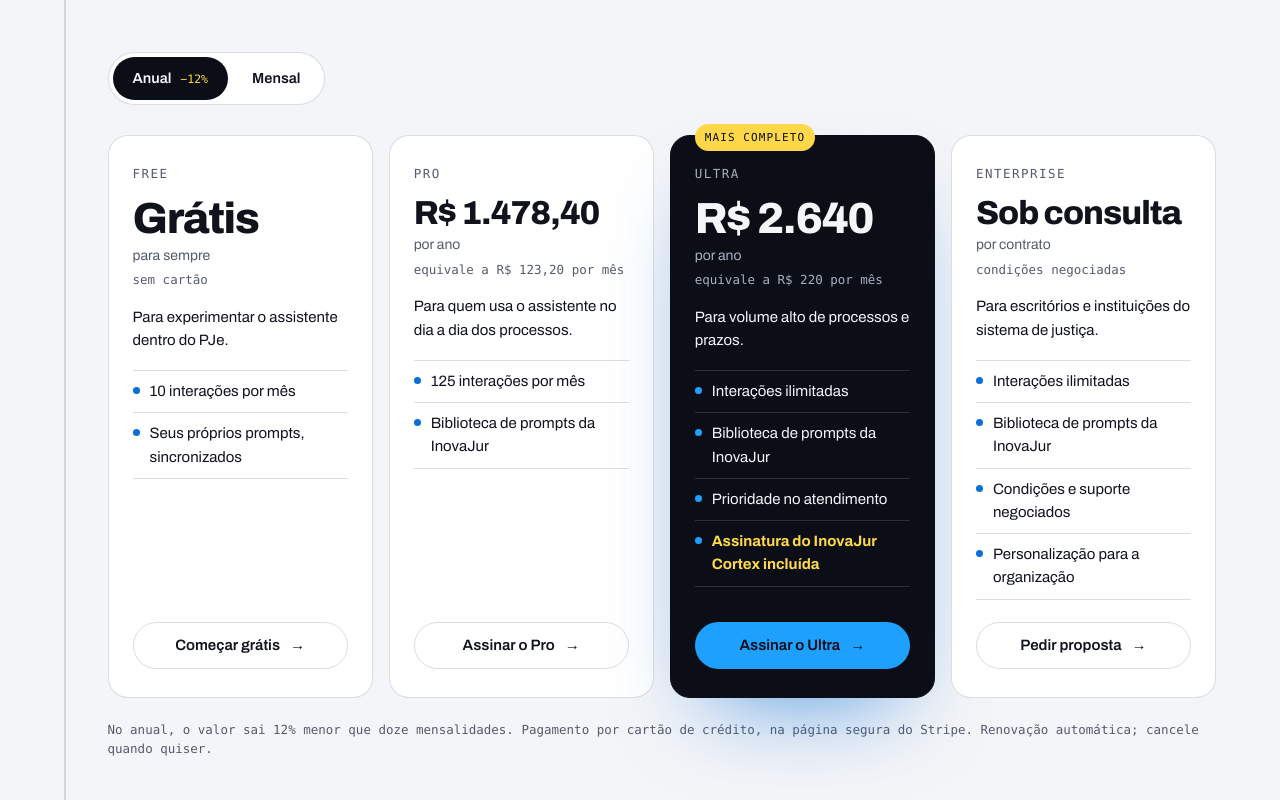
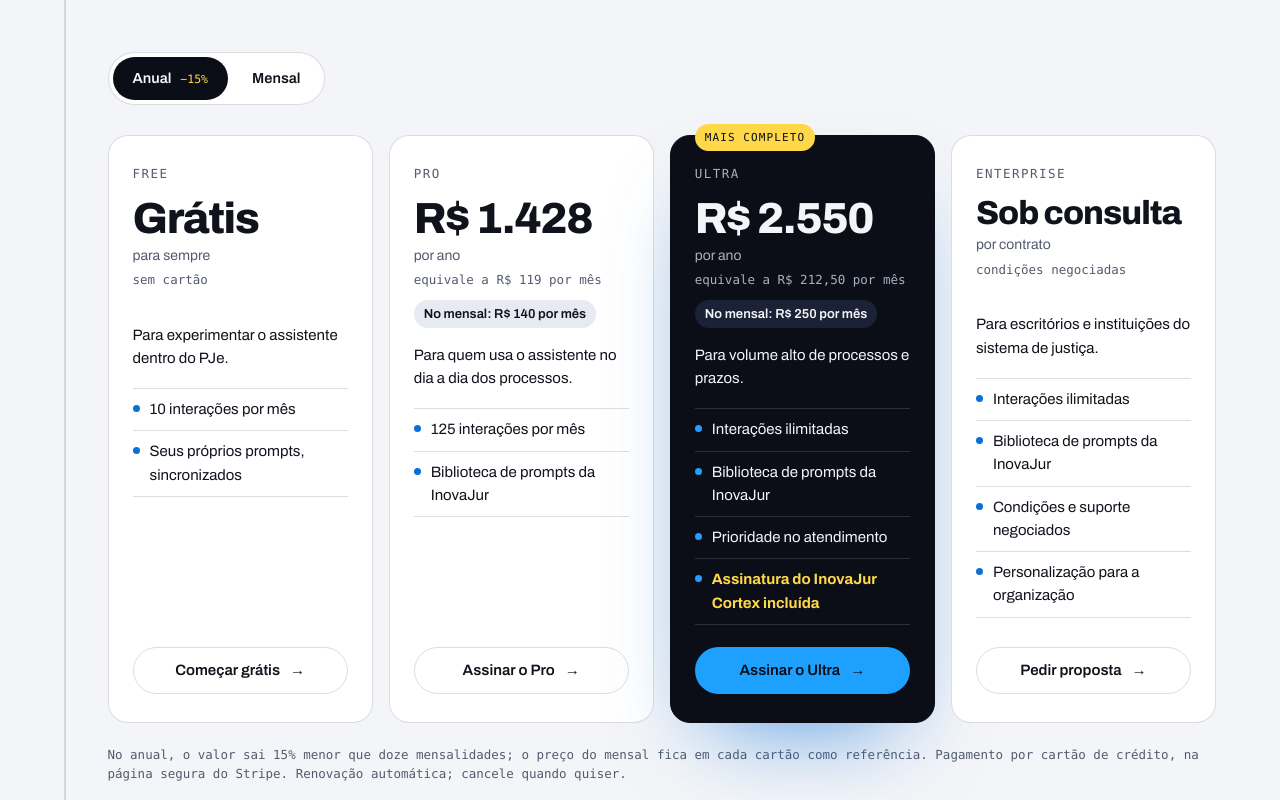
Before and after one commit to RodrigoTercas/inova-ai-site, a plain HTML site: page index.html in a window 1280 px wide. Shown: the part 6440-7240 px from the top of the page. Drawn offline with Linux system fonts and the light colour scheme; a web font is replaced by a local one.

Commit message:
Plano anual com 15% de desconto e o preço mensal como referência
Co-Authored-By: Claude Opus 5.5 <noreply@anthropic.com>

```diff
--- a/app.js
+++ b/app.js
@@ -8,8 +8,8 @@ const CONTATO = {
 };
 
 // Planos conforme a apresentação comercial de 18/11/2026. `mensal` em reais.
-// O anual segue a regra do InovaJur Cortex: 12% de desconto sobre doze mensalidades.
-const DESCONTO_ANUAL = 0.12;
+// No anual, 15% de desconto sobre doze mensalidades (definido pelo usuário em 21/11/2026).
+const DESCONTO_ANUAL = 0.15;
 const PLANOS = [
   { nome: 'Free', mensal: 0, para: 'Para experimentar o assistente dentro do PJe.',
     itens: ['10 interações por mês', 'Seus próprios prompts, sincronizados'], acao: 'Começar grátis' },
@@ -143,18 +143,19 @@ function aoVer(alvo, fn, margem = '0px 0px -12% 0px') {
   let ciclo = 'anual';   // o anual é o plano em destaque, como no site do Cortex
   // preço grande, sufixo e linha de apoio de cada plano no ciclo escolhido
   function valores(p) {
-    if (p.mensal === null) return ['Sob consulta', 'por contrato', 'condições negociadas'];
-    if (p.mensal === 0) return ['Grátis', 'para sempre', 'sem cartão'];
-    if (ciclo === 'anual') { const a = anualDe(p.mensal); return [reais(a), 'por ano', `equivale a ${reais(Math.round(a / 12 * 100) / 100)} por mês`]; }
-    return [reais(p.mensal), 'por mês', `ou ${reais(anualDe(p.mensal))} por ano`];
+    // o quarto item é a referência: no anual, o preço do mensal; no mensal, o que se paga no anual
+    if (p.mensal === null) return ['Sob consulta', 'por contrato', 'condições negociadas', ''];
+    if (p.mensal === 0) return ['Grátis', 'para sempre', 'sem cartão', ''];
+    if (ciclo === 'anual') { const a = anualDe(p.mensal); return [reais(a), 'por ano', `equivale a ${reais(Math.round(a / 12 * 100) / 100)} por mês`, `No mensal: ${reais(p.mensal)} por mês`]; }
+    return [reais(p.mensal), 'por mês', `ou ${reais(anualDe(p.mensal))} por ano`, `No anual: ${reais(Math.round(anualDe(p.mensal) / 12 * 100) / 100)} por mês (−${Math.round(DESCONTO_ANUAL * 100)}%)`];
   }
   const desenha = () => lista.replaceChildren(...PLANOS.map(p => {
     const c = document.createElement('article');
     c.className = 'plano rola' + (p.destaque ? ' plano--destaque' : '');
     if (p.destaque) c.append(Object.assign(document.createElement('span'), { className: 'plano__selo', textContent: 'Mais completo' }));
     const linha = (tag, cls, txt) => c.append(Object.assign(document.createElement(tag), { className: cls, textContent: txt }));
-    const [preco, per, extra] = valores(p);
-    linha('p', 'plano__nome', p.nome); linha('p', 'plano__preco' + (preco.length > 10 ? ' plano__preco--texto' : ''), preco); linha('p', 'plano__per', per); linha('p', 'plano__extra', extra); linha('p', 'plano__para', p.para);
+    const [preco, per, extra, ref] = valores(p);
+    linha('p', 'plano__nome', p.nome); linha('p', 'plano__preco' + (preco.length > 10 ? ' plano__preco--texto' : ''), preco); linha('p', 'plano__per', per); linha('p', 'plano__extra', extra); linha('p', 'plano__ref' + (ref ? '' : ' plano__ref--vazio'), ref || ' '); linha('p', 'plano__para', p.para);
     const ul = document.createElement('ul'); ul.className = 'plano__itens';
     p.itens.forEach(t => { const li = document.createElement('li'); if (t[0] === '!') { li.className = 'forte'; t = t.slice(1); } li.textContent = t; ul.append(li); });
     c.append(ul);
--- a/index.html
+++ b/index.html
@@ -213,11 +213,11 @@
     <h2 class="rola">Do teste gratuito<br><mark>ao contrato sob medida.</mark></h2>
   </header>
   <div class="ciclo rola" role="group" aria-label="Forma de pagamento">
-    <button type="button" data-ciclo="anual" aria-pressed="true">Anual <small>−12%</small></button>
+    <button type="button" data-ciclo="anual" aria-pressed="true">Anual <small>−15%</small></button>
     <button type="button" data-ciclo="mensal" aria-pressed="false">Mensal</button>
   </div>
   <div class="planos" id="lista-planos" aria-live="polite"></div>
-  <p class="nota">No anual, o valor sai 12% menor que doze mensalidades. Pagamento por cartão de crédito, na página segura do Stripe. Renovação automática; cancele quando quiser.</p>
+  <p class="nota">No anual, o valor sai 15% menor que doze mensalidades; o preço do mensal fica em cada cartão como referência. Pagamento por cartão de crédito, na página segura do Stripe. Renovação automática; cancele quando quiser.</p>
 </section>
 
 <!-- ============ 08 PARA QUEM ============ -->
--- a/styles.css
+++ b/styles.css
@@ -229,6 +229,9 @@ h3 { font-size: 22px; line-height: 1.2; letter-spacing: -.01em; font-weight: 700
 .plano__preco--texto { font-size: clamp(30px, 2.6vw, 38px); }
 .plano__extra { font-family: var(--mono); font-size: 12.5px; color: var(--texto-suave); margin-top: 4px; min-height: 1.5em; }
 .plano--destaque .plano__extra { color: var(--branco-suave); }
+.plano__ref { display: inline-block; align-self: flex-start; margin-top: 10px; font-size: 13px; font-weight: 600; padding: 4px 10px; border-radius: 999px; background: var(--claro-2); color: var(--texto); }
+.plano--destaque .plano__ref { background: var(--tinta-3); color: var(--claro); }
+.plano__ref--vazio { visibility: hidden; }
 .plano__per { font-size: 14px; color: var(--texto-suave); }
 .plano--destaque .plano__per { color: var(--branco-suave); }
 .plano__para { font-size: 15px; margin: 16px 0 18px; min-height: 3em; }
```
